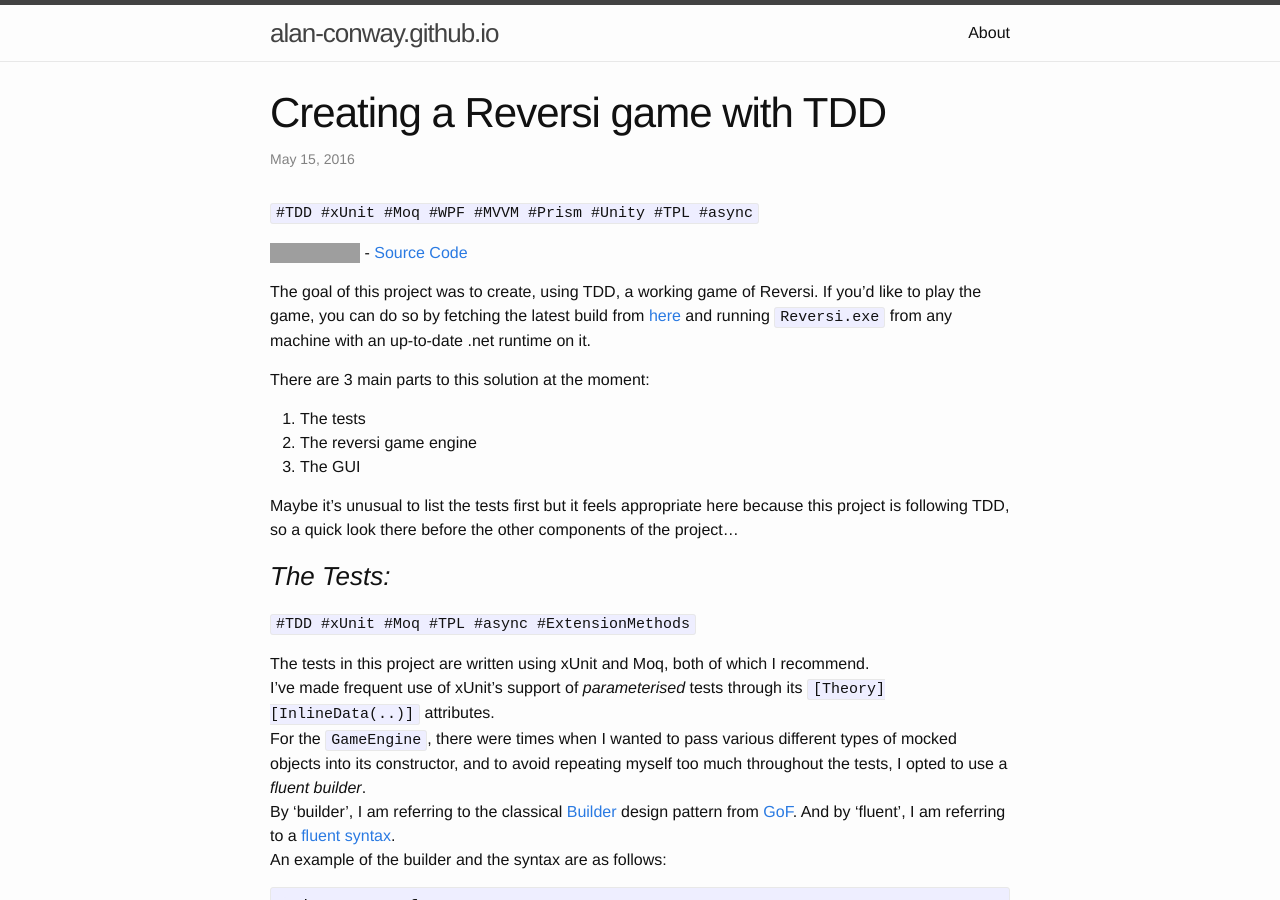
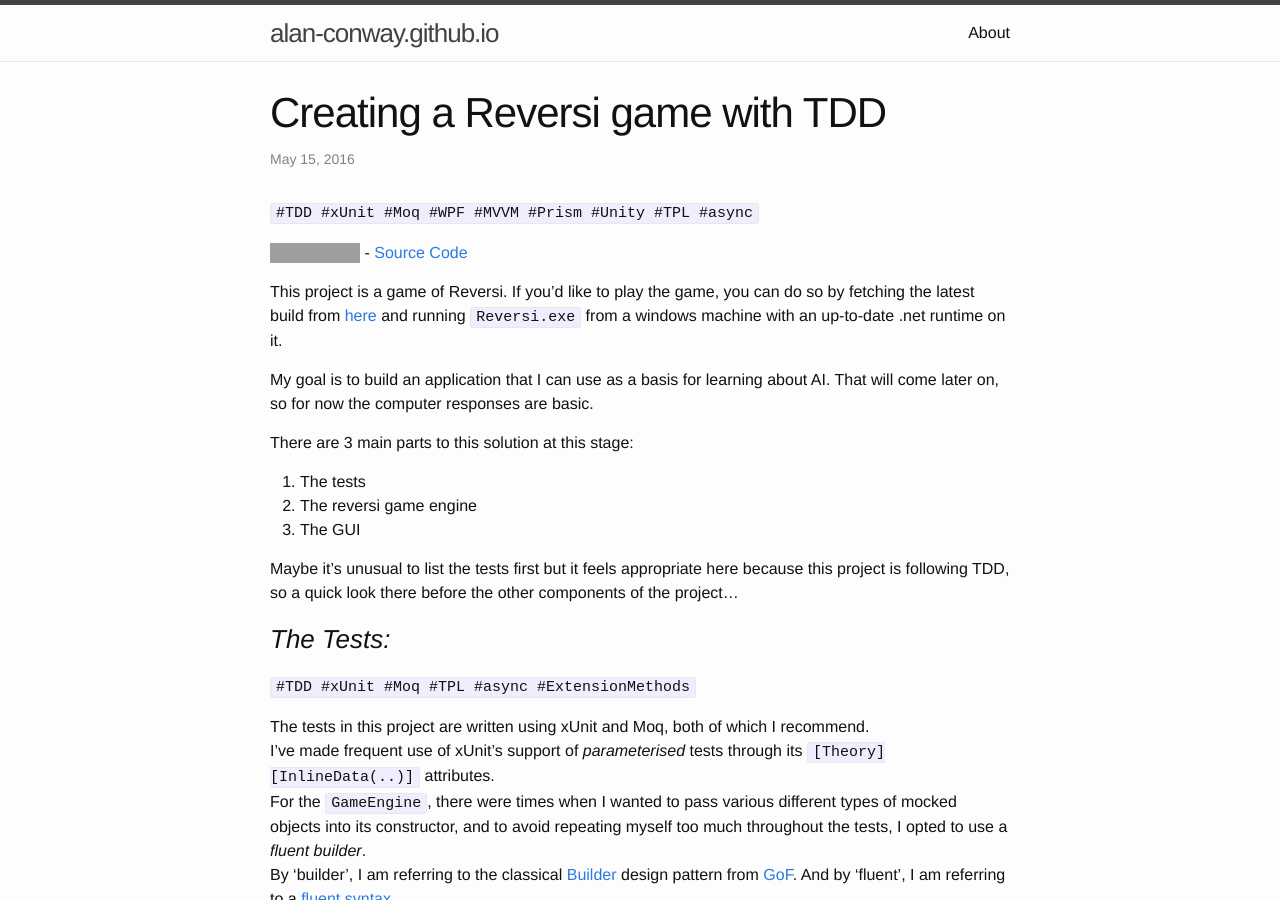
Before and after one commit to alan-conway/alan-conway.github.io, a Jekyll site: the page built from _posts/2016-05-15-reversi-with-tdd.markdown, in a window 1280 px wide and 900 px high. Built offline with Jekyll 4.4.1, drawn with Linux system fonts in a browser that asks for light colours; some of the changed text lies outside the part shown; grey boxes are pictures that could not be loaded.

```diff
--- a/_posts/2016-05-15-reversi-with-tdd.markdown
+++ b/_posts/2016-05-15-reversi-with-tdd.markdown
@@ -9,9 +9,11 @@
 
 [![Build status](https://ci.appveyor.com/api/projects/status/7236icqvy63ponk9/branch/master?svg=true)](https://ci.appveyor.com/project/alan-conway/reversi/branch/master)  -     [Source Code](https://github.com/alan-conway/Reversi)
 
-The goal of this project was to create, using TDD, a working game of Reversi. If you'd like to play the game, you can do so by fetching the latest build from [here](https://ci.appveyor.com/api/projects/alan-conway/reversi/artifacts/Reversi.zip?branch=master&job=Configuration%3A+Release) and running `Reversi.exe` from any machine with an up-to-date .net runtime on it.
+This project is a game of Reversi. If you'd like to play the game, you can do so by fetching the latest build from [here](https://ci.appveyor.com/api/projects/alan-conway/reversi/artifacts/Reversi.zip?branch=master&job=Configuration%3A+Release) and running `Reversi.exe` from a windows machine with an up-to-date .net runtime on it.
 
-There are 3 main parts to this solution at the moment:
+My goal is to build an application that I can use as a basis for learning about AI. That will come later on, so for now the computer responses are basic.
+
+There are 3 main parts to this solution at this stage:
 1. The tests
 2. The reversi game engine
 3. The GUI
```
Also changed, not shown: other parts of _posts/2016-05-15-reversi-with-tdd.markdown (+1 -1 lines), _posts/2016-05-19-minimax-with-alpha-beta-pruning.markdown (added, +46 -0 lines), README.md.
